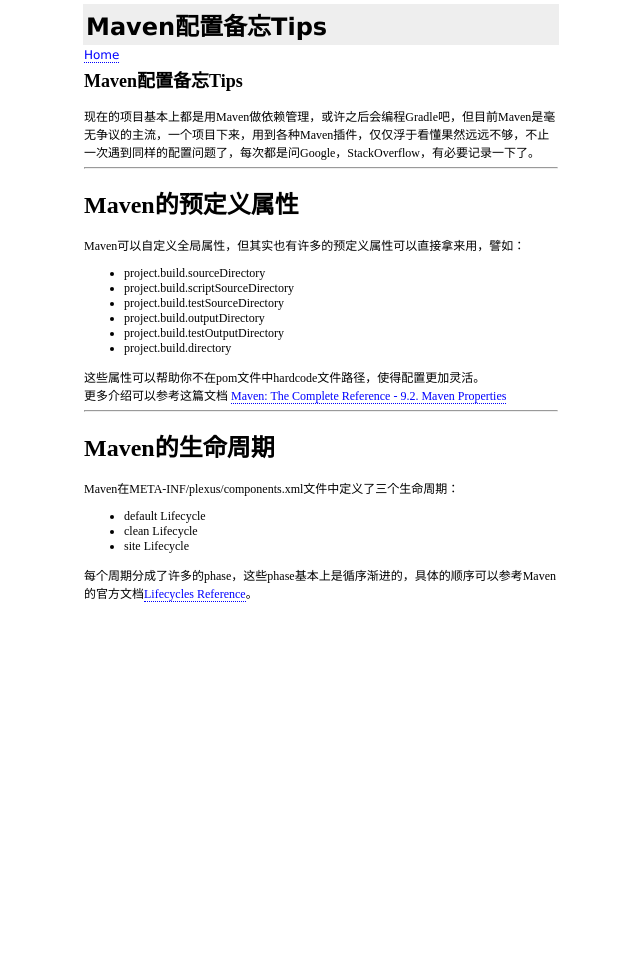
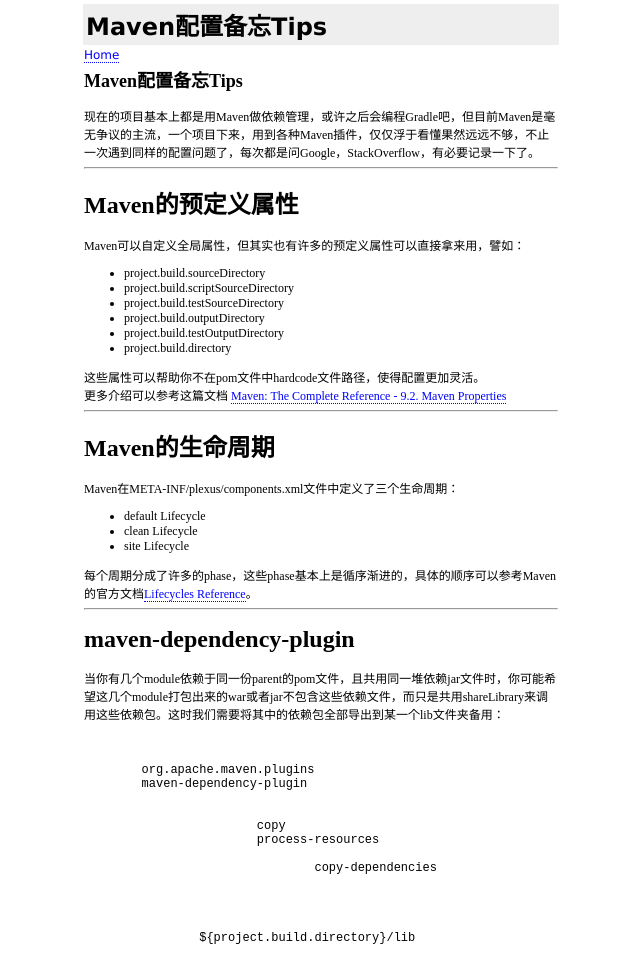
Before and after one commit to CS326-OSUF16/test2-dfb-osu, a Jekyll site: the page built from _posts/2016-08-15-Maven使用备忘tips.html, in a window 1280 px wide. Shown: the whole page, without its empty margins (319-959 px from the left). Built offline with Jekyll 4.4.1, drawn with Linux system fonts in a browser that asks for light colours; before the commit the page ends 900 px from its top, so only the background shows below that.

Commit message:
Update 2016-08-15-Maven使用备忘tips.html

```diff
--- a/_posts/2016-08-15-Maven使用备忘tips.html
+++ b/_posts/2016-08-15-Maven使用备忘tips.html
@@ -27,3 +27,25 @@
 	<li>site Lifecycle
 </ul>
 每个周期分成了许多的phase，这些phase基本上是循序渐进的，具体的顺序可以参考Maven的官方文档<a href="http://maven.apache.org/ref/3.3.9/maven-core/lifecycles.html" title="Maven生命周期官方说明" target="_blank">Lifecycles Reference</a>。<br/>
+<hr/>
+<h1>maven-dependency-plugin</h1>
+当你有几个module依赖于同一份parent的pom文件，且共用同一堆依赖jar文件时，你可能希望这几个module打包出来的war或者jar不包含这些依赖文件，而只是共用shareLibrary来调用这些依赖包。这时我们需要将其中的依赖包全部导出到某一个lib文件夹备用：
+<pre>
+<!-- Copy dependencies into lib folder -->
+<plugin>
+	<groupId>org.apache.maven.plugins</groupId>
+	<artifactId>maven-dependency-plugin</artifactId>
+	<executions>
+		<execution>
+			<id>copy</id>
+			<phase>process-resources</phase>
+			<goals>
+				<goal>copy-dependencies</goal>
+			</goals>
+		</execution>
+	</executions>
+	<configuration>
+		<outputDirectory>${project.build.directory}/lib</outputDirectory>
+	</configuration>
+</plugin>
+</pre>
```
Lines whose indentation alone changed are shown as unchanged.
